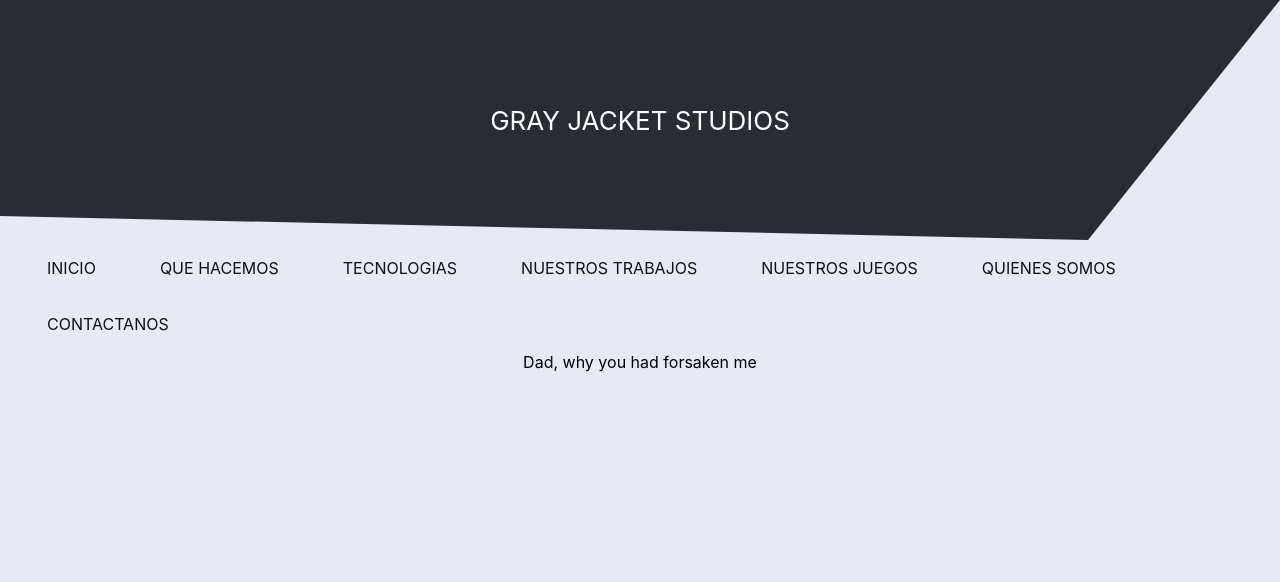
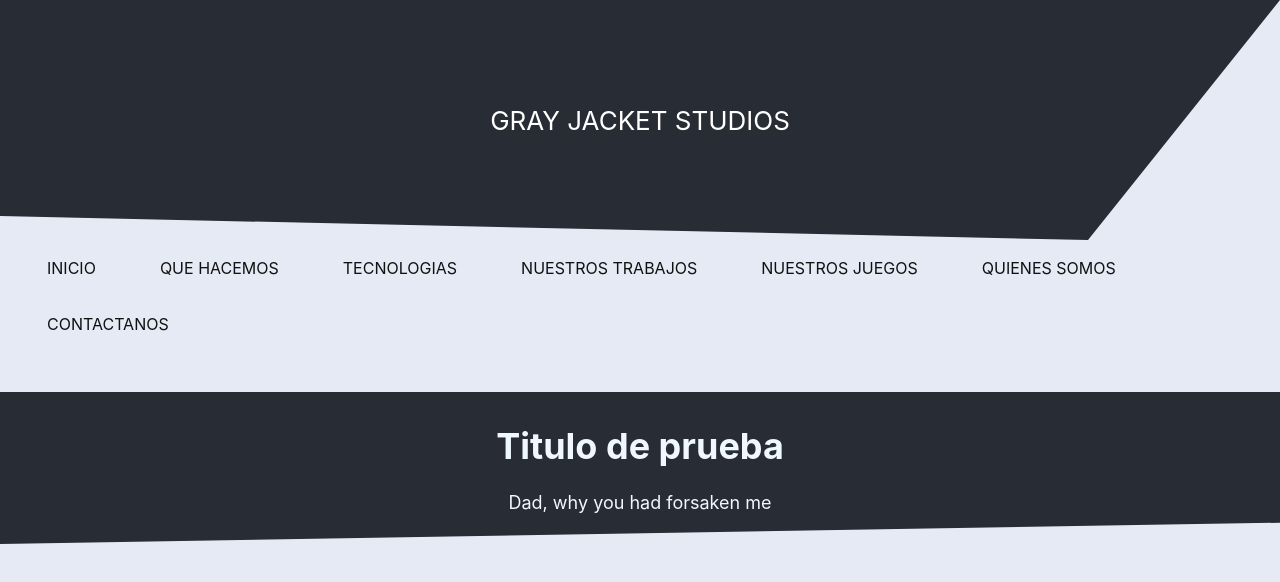
Before and after one commit to GrayJacketStudios/GrayJacketStudios.github.io, a React (Create React App) app: page / in a window 1280 px wide. Shown: the top 582 px of the page. Built offline with nearby package versions, Linux system fonts and the light colour scheme.

Commit message:
Se va modelando el sistema de cartas

```diff
--- a/src/components/Carta.js
+++ b/src/components/Carta.js
@@ -1,9 +1,11 @@
 import React, { Component } from 'react'
+import '../css/Carta.css';
 
 export default class Carta extends Component {
     render() {
         return (
-            <div className="Carta">
+            <div className="carta" style={{ backgroundColor: this.props.bcolor || '#282c34' }}>
+                <h1>{this.props.title}</h1>
                 {this.props.children}
             </div>
         )
--- a/src/components/Main.js
+++ b/src/components/Main.js
@@ -5,7 +5,8 @@ export default class Main extends Component {
     render() {
         return (
             <div>
-                <Carta>Dad, why you had forsaken me</Carta>
+                <Carta
+                    title="Titulo de prueba">Dad, why you had forsaken me</Carta>
 
             </div>
         )
--- /dev/null
+++ b/src/css/Carta.css
@@ -0,0 +1,15 @@
+
+
+.carta{
+    margin-top: 5vh;
+    padding-top: 1vh;
+    padding-bottom: 3vh;
+
+    min-height: 15vh;
+    display: flex;
+    flex-direction: column;
+    color: aliceblue;
+    font-size: calc(10px + 1vmin);
+    -webkit-clip-path: polygon(0 0, 100% 0, 100% 86%, 0 100%);
+    clip-path: polygon(0 0, 100% 0, 100% 86%, 0 100%);
+}
```
